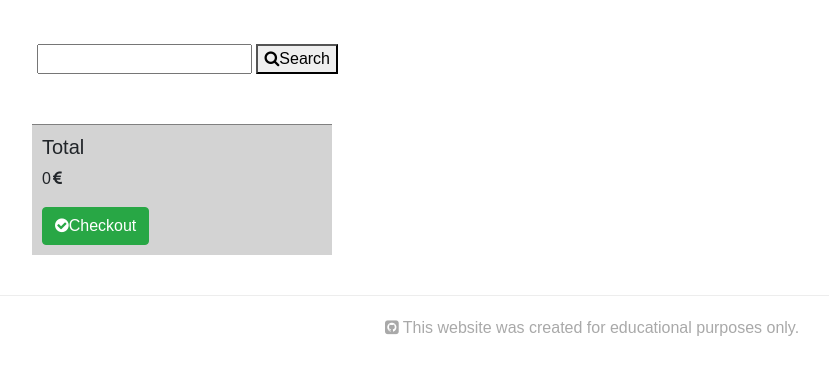
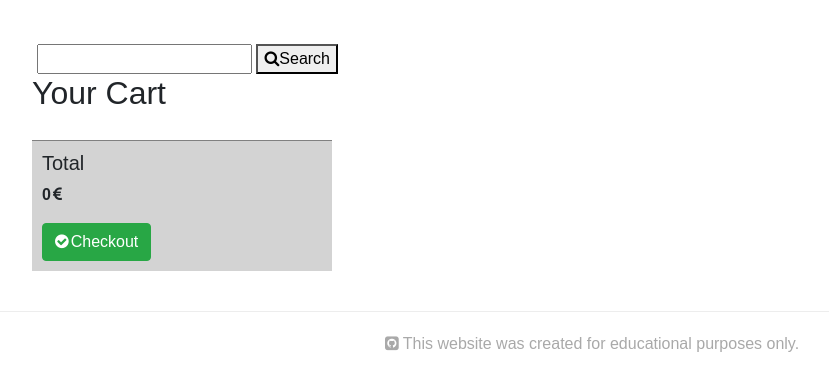
Before and after one commit to alnibo/milestone-project-4-help-others, a Django app: page /cart/ in a window 1280 px wide. Shown: the part 56-447 px from the top of the page, without its empty margins (48-877 px from the left). Run offline with Django 3.2, Linux system fonts and the light colour scheme; some libraries are stand-ins or nearby versions.

Commit message:
Styling of cart and projects pages, fixed input groups and added font awesome symbols

```diff
--- a/cart/templates/cart.html
+++ b/cart/templates/cart.html
@@ -3,7 +3,10 @@
 {% load bootstrap_tags %}
 
 {% block content %}
-<div class="row row-flex">
+<div class="row">
+    <h2 class="top-header">Your Cart</h2>
+</div>
+<div class="row">
     {% for item in cart_items %}
     <div class="col-xs-10 col-xs-offset-0 col-sm-6 col-sm-offset-0 col-md-4 col-md-offset-0 display panel panel-default">
         <div class="panel-body">
@@ -13,18 +16,25 @@
             <h5>{{ item.project.category }}</h5>
             <p class="project-description">{{ item.project.description }}</p>
             <p>{{ item.project.price }}<i class="fa fa-eur" aria-hidden="true"></i></p>
-            <span>{{item.quantity}}x</span><span class="float-right">{% widthratio item.quantity 1 item.project.price %}<i class="fa fa-eur" aria-hidden="true"></i></span>
-                <form class="form-inline" method="POST" action="{% url 'adjust_cart' item.id %}">
+            <p><strong>Sum: {% widthratio item.quantity 1 item.project.price %}<i class="fa fa-eur" aria-hidden="true"></i></strong></p>
+            <div class="row">
+                <form class="form-inline cart-form" method="POST" action="{% url 'adjust_cart' item.id %}">
                     {% csrf_token %}
-                    <div class="form-group">
-                        <label for="exampleInputAmount" class="sr-only">New Qty</label>
+                    <div>
+                        <label for="exampleInputAmount" class="sr-only">New Quantity</label>
                         <div class="input-group">
-                            <div class="input-group-addon quantities">Qty</div>
-                            <input name="quantity" type="number" min="0" max="999" class="form-control">
+                            <div class="input-group-prepend">
+                                <span class="input-group-text" id="basic-addon1">Qty</span>
+                            </div>
+                            <input name="quantity" type="number" min="0" max="999" class="form-control" value="{{ item.quantity }}">
+                            <div class="input-group-append">
+                                <button type="submit" class="btn btn-secondary"><i class="fa fa-pencil-square-o cart-icon" aria-hidden="true"></i>Amend</button>
+                            </div>
                         </div>
                     </div>
-                    <button type="submit" class="btn btn-secondary"><i class="fa fa-pencil-square-o" aria-hidden="true"></i>Amend</button>
                 </form>
+                <a href="{% url 'remove_from_cart' item.id %}" class="btn btn-danger cart-btn float-right"><i class="fa fa-trash" aria-hidden="true"></i></a>
+            </div>
         </div>
     </div>
     {% endfor %}
@@ -32,8 +42,8 @@
 <div class="row checkout-box">
     <div>
         <h5>Total</h5>
-        <p>{{ total }}<i class="fa fa-eur" aria-hidden="true"></i></p>
-        <a href="/" class="btn btn-success" role="button"><i class="fa fa-check-circle" aria-hidden="true"></i>Checkout</a>
+        <p><strong>{{ total }}<i class="fa fa-eur" aria-hidden="true"></i></strong></p>
+        <a href="/" class="btn btn-success" role="button"><i class="fa fa-check-circle cart-icon" aria-hidden="true"></i>Checkout</a>
     </div>
 </div>
 
--- a/static/css/style.css
+++ b/static/css/style.css
@@ -1,6 +1,21 @@
+/* ******************** Base ******************** */
+
 body {
     font-family: Arial;
     padding-top: 100px;
+}
+
+.badge {
+    padding-left: 9px;
+    padding-right: 9px;
+    -webkit-border-radius: 9px;
+    -moz-border-radius: 9px;
+    border-radius: 9px;
+}
+
+.label-warning[href],
+.badge-warning[href] {
+    background-color: #c67605;
 }
 
 footer {
@@ -20,25 +35,20 @@ footer {
     color: black;
 }
 
-.icon-bar {
+/* ********************  ******************** */
+
+/* .icon-bar {
     background-color: #fff;
 }
 
 .accountform {
     padding-top: 20px;
-}
+}*/
 
-.badge {
-    padding-left: 9px;
-    padding-right: 9px;
-    -webkit-border-radius: 9px;
-    -moz-border-radius: 9px;
-    border-radius: 9px;
-}
+/* ******************** Project Page ******************** */
 
-.label-warning[href],
-.badge-warning[href] {
-    background-color: #c67605;
+.top-header {
+    padding-left: 10px;
 }
 
 .project {
@@ -48,16 +58,6 @@ footer {
     width: 100%;
     height: 200px;
     /* margin: 0 auto; */
-}
-
-caption p {
-    word-wrap: break-word;
-}
-
-.row.row-flex {
-    display: flex;
-    flex-wrap: wrap;
-    margin-top: 30px;
 }
 
 .panel-default {
@@ -76,8 +76,18 @@ caption p {
     min-height: 40px;
 }
 
-.quantities {
-    padding: 8px 5px 0;
+/* ******************** Cart Page ******************** */
+
+.cart-form {
+    padding-left: 10px;
+}
+
+.cart-icon {
+    padding-right: 2px;
+}
+
+.cart-btn {
+    margin-left: 5px;
 }
 
 .fa-eur {
```
Also changed, not shown: projects/templates/projects.html (+20 -5 lines).
